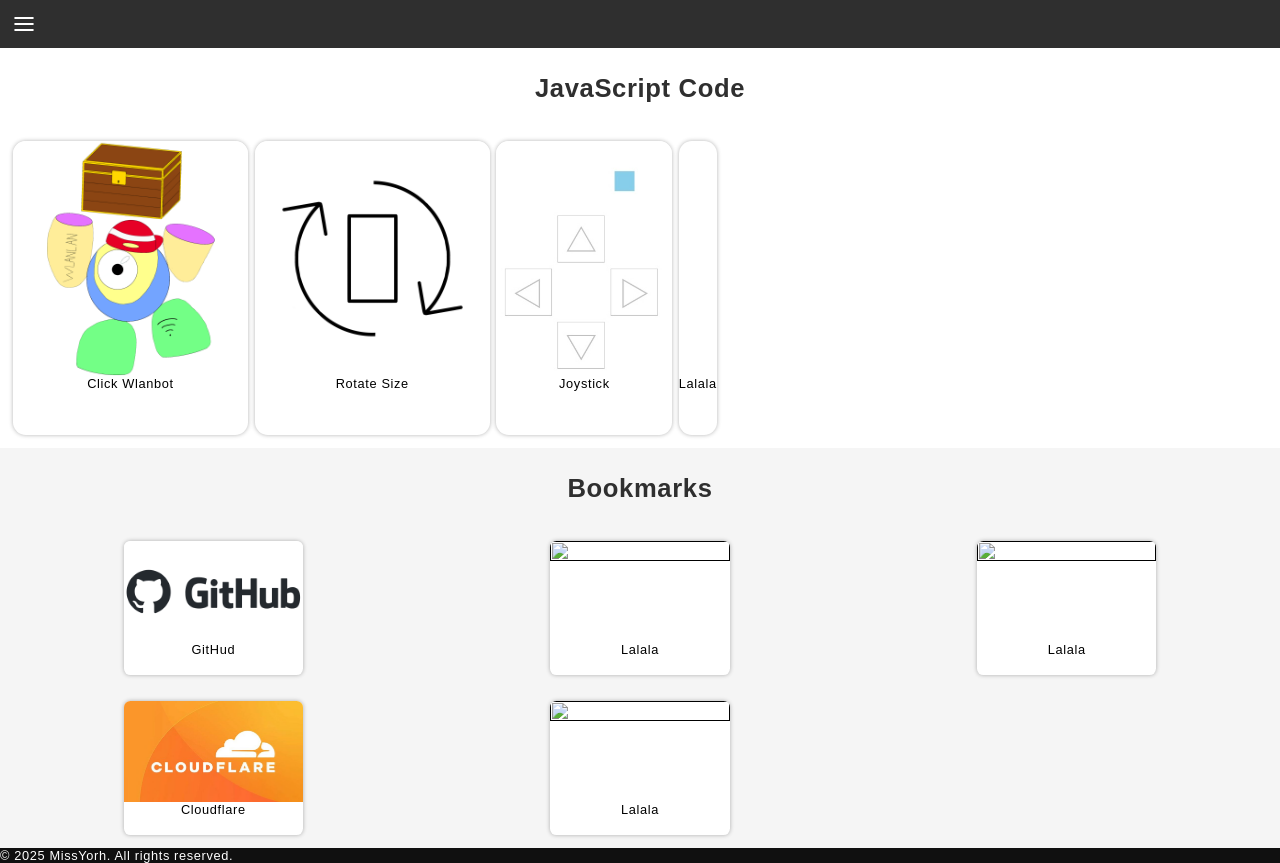
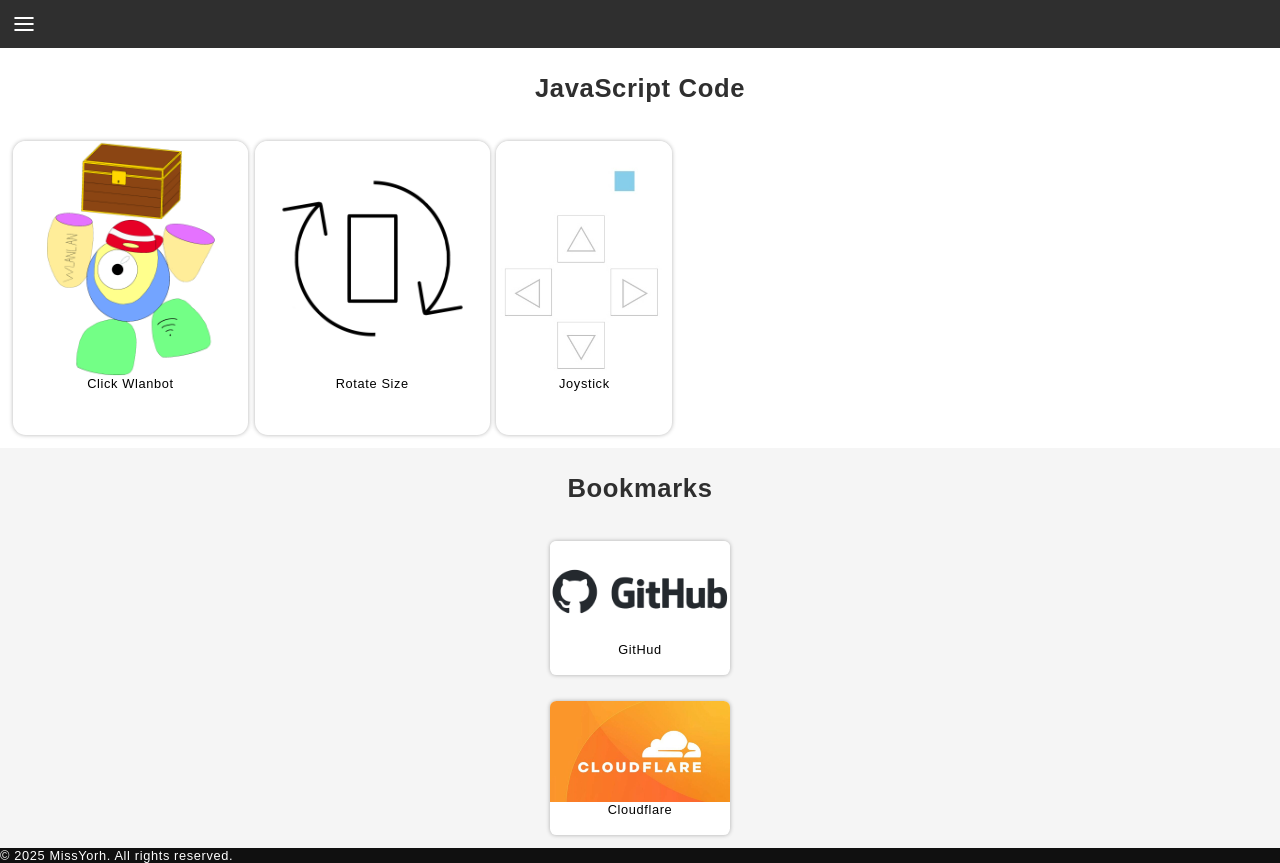
Before and after one commit to MissYorh/MissYorh-HomePage, a plain HTML site: page index.html in a window 1280 px wide. Drawn offline with Linux system fonts and the light colour scheme.

Commit message:
Update index.html

```diff
--- a/index.html
+++ b/index.html
@@ -53,7 +53,6 @@
         <a href="js-codes/click-Wlanbot/click-Wlanbot.html"><img src="js-codes/Wlanbot-Chest.png" alt="Wlanbot">Click Wlanbot</a>
         <a href="js-codes/rotate/rotate.html"><img src="js-codes/rotate/rotate-logo.png" alt="Rotate Logo">Rotate Size</a>
         <a href="js-codes/joystick/joystick.html"><img src="js-codes/joystick/joystick-logo.jpg" alt="Joystick Logo">Joystick</a>
-        <a href=""><img src="" alt="">Lalala</a>
       </div>
     </div>
   </section>
@@ -63,9 +62,6 @@
       <div class="card">
         <a href="https://github.com/", target="_blank", rel="noopener noreferrer"><img src="bookmarks/githud.png" alt="GitHud Logo">GitHud</a>
         <a href="https://dash.cloudflare.com/1038e9f26d3422794604d16f29e4801b/home/domains", target="_blank", rel="noopener noreferrer"><img src="bookmarks/cloudflare.jpg" alt="Cloudflare Logo">Cloudflare</a>
-        <a href=""><img src="" alt="">Lalala</a>
-        <a href=""><img src="" alt="">Lalala</a>
-        <a href=""><img src="" alt="">Lalala</a>
       </div>
     </div>
   </section>
```
